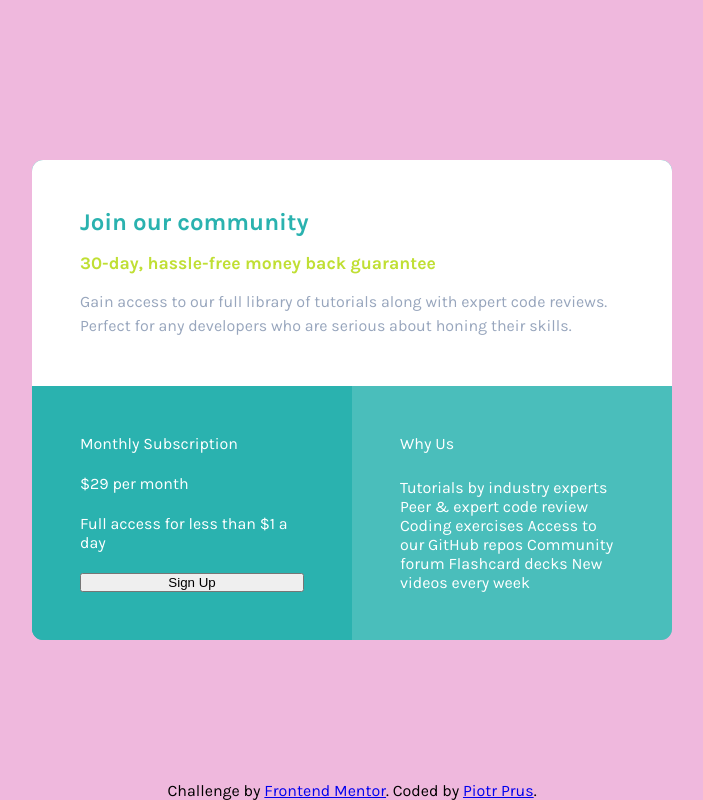
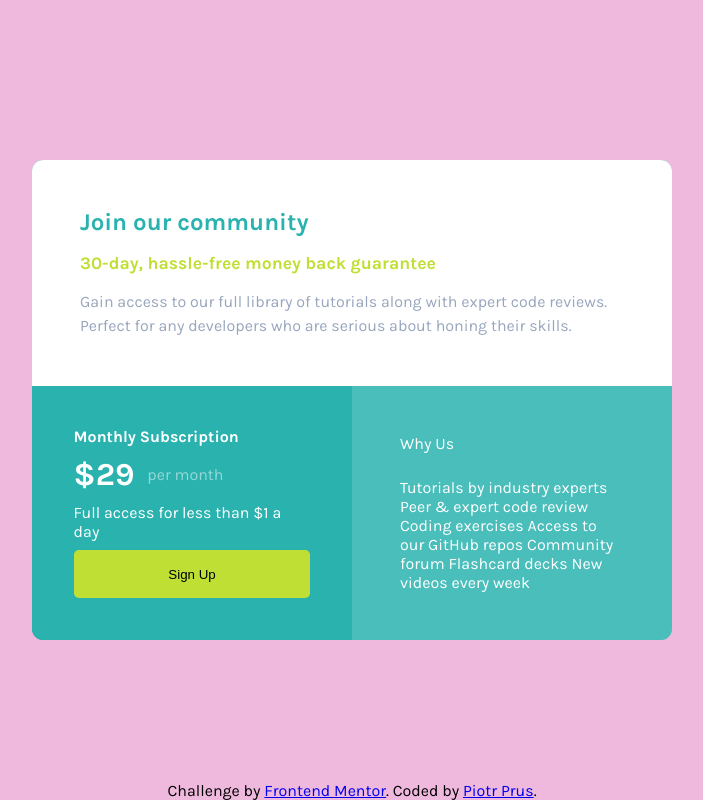
Before and after one commit to Piotrek1994/Single-price-grid-component, a plain HTML site: page index.html in a window 1280 px wide. Shown: the whole page, without its empty margins (288-991 px from the left). Drawn offline with Linux system fonts and the light colour scheme.

Commit message:
Styling btn

```diff
--- a/index.html
+++ b/index.html
@@ -34,7 +34,7 @@
 
       <div class="card-left">
         <div class="card-left_headline">Monthly Subscription</div>
-        <div class="card-left_price">&dollar;29 per month</div>
+        <div class="card-left_price">&dollar;29 <span class="card-left_month">per month</span></div>
         <div class="card-left_description">Full access for less than &dollar;1 a day</div>
         <button class="card-lef_btn">Sign Up</button>
       </div>
--- a/style.css
+++ b/style.css
@@ -47,9 +47,6 @@ body {
 	line-height: 1.5rem;
 }
 
-
-
-
 .card-bottom {
 	height: 53%;
 	display: flex;
@@ -64,7 +61,7 @@ body {
 	justify-content: space-between;
 	width: 50%;
 	height: 100%;
-    padding: 3rem;
+	padding: 2.6rem;
 	background-color: hsl(179, 62%, 43%);
 }
 .card-right {
@@ -77,18 +74,29 @@ body {
 	background-color: hsla(179, 48%, 65%, 0.39);
 }
 
+.card-left_headline {
+	font-weight: 700;
+}
 
+.card-left_price {
+	display: flex;
+	align-items: center;
+	font-size: 2rem;
+	font-weight: 700;
+}
+.card-left_month {
+    margin-left: 0.8rem;
+	font-size: 1rem;
+	font-weight: 400;
+	color: rgba(255, 255, 255, 0.5);
+}
 
-
-
-
-
-
-
-
-
-
-
+.card-lef_btn {
+    height: 3rem;
+    background-color: hsl(71, 73%, 54%);
+    border: none;
+    border-radius: 0.3rem;
+}
 
 
 footer {
```
Lines whose indentation alone changed are shown as unchanged.
